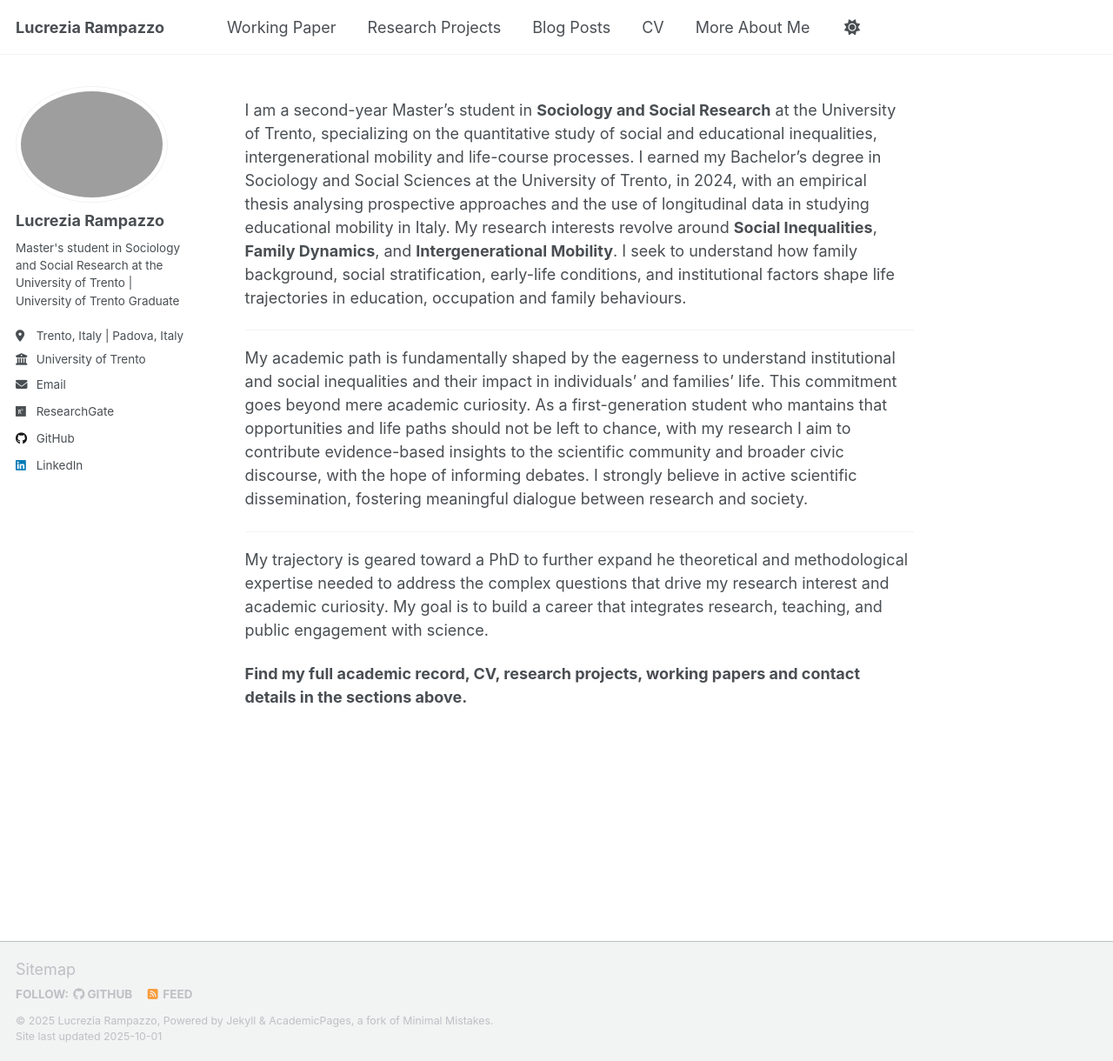
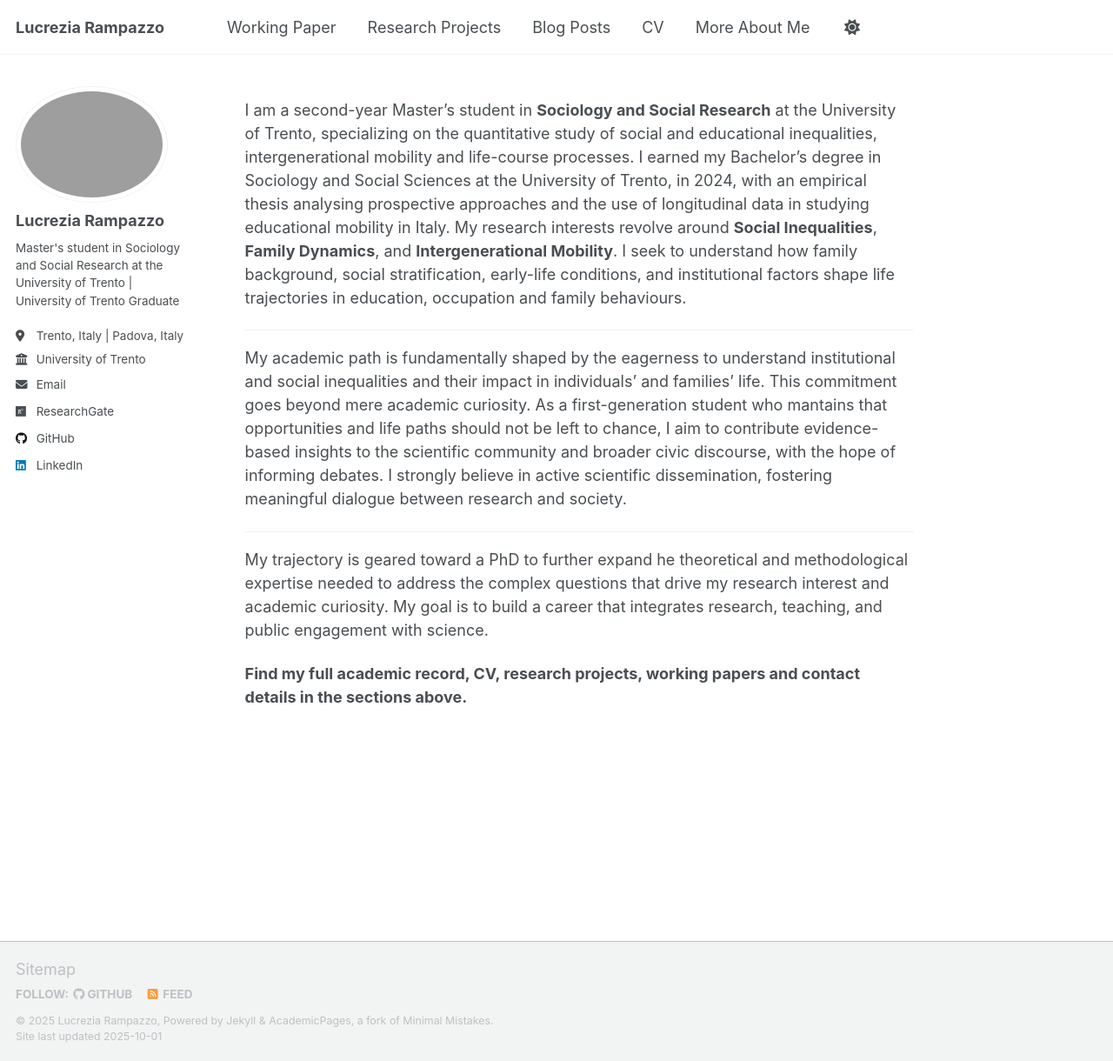
Before and after one commit to LucreziaRampazzo/lucreziarampazzo.github.io, a Jekyll site: the page built from _pages/about.md, in a window 1280 px wide and 1220 px high. Shown: the whole window at 87% size. Built offline with Jekyll 4.4.1, drawn with Linux system fonts in a browser that asks for light colours; a script that is not in the unit is left out.

Commit message:
Update about.md

```diff
--- a/_pages/about.md
+++ b/_pages/about.md
@@ -10,7 +10,7 @@ I am a second-year Master’s student in **Sociology and Social Research** at th
 My research interests revolve around **Social Inequalities**, **Family Dynamics**, and **Intergenerational Mobility**. I seek to understand how family background, social stratification, early-life conditions, and institutional factors shape life trajectories in education, occupation and family behaviours.
 
 ---
-My academic path is fundamentally shaped by the eagerness to understand institutional and social inequalities and their impact in individuals' and families' life. This commitment goes beyond mere academic curiosity. As a first-generation student who mantains that opportunities and life paths should not be left to chance, with my research I aim to contribute evidence-based insights to the scientific community and broader civic discourse, with the hope of informing debates.
+My academic path is fundamentally shaped by the eagerness to understand institutional and social inequalities and their impact in individuals' and families' life. This commitment goes beyond mere academic curiosity. As a first-generation student who mantains that opportunities and life paths should not be left to chance, I aim to contribute evidence-based insights to the scientific community and broader civic discourse, with the hope of informing debates.
 I strongly believe in active scientific dissemination, fostering meaningful dialogue between research and society.
 
 ---
```
